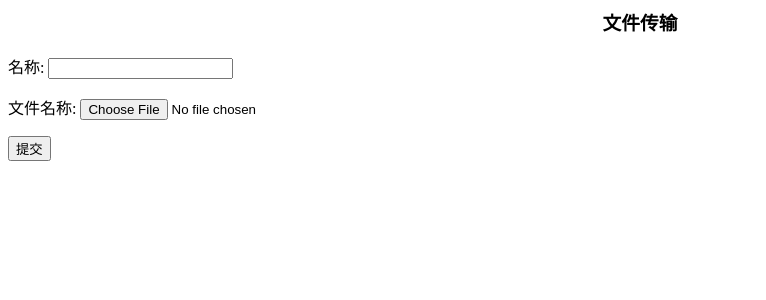
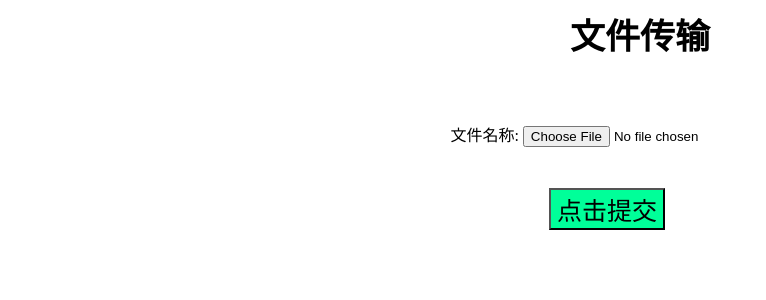
Before and after one commit to Bulando/haiguan, a Django app: page /testapp/upload/ in a window 1280 px wide. Shown: the top 300 px of the page, without its empty margins (0-766 px from the left). Run offline with Django 3.2, Linux system fonts and the light colour scheme.

Commit message:
文件上传，前端修改

```diff
--- a/customs/testapp/forms.py
+++ b/customs/testapp/forms.py
@@ -2,5 +2,6 @@ from django import forms
 
 
 class FileUploadForm(forms.Form):
-    name = forms.CharField(max_length=20, min_length=3, required=True, label='名称:')
+    #name = forms.CharField(max_length=20, min_length=3, required=True, label='名称:')
+    #my_file = forms.FileField(label='文件名称:', style="font-size: 30px;")
     my_file = forms.FileField(label='文件名称:')
--- a/customs/testapp/templates/testapp/fileup.html
+++ b/customs/testapp/templates/testapp/fileup.html
@@ -2,12 +2,13 @@
         <div class="row">
 
             <div class="col-md-8 col-md-offset-2">
-                <div><h3 style="text-align: center">{{what}}</h3></div>
+                <div><h3 style="text-align: center; font-size:35px;">{{what}}</h3></div>
                 <form method="post" enctype="multipart/form-data" action="{% url 'testapp:upload' %}"
-                      class="table table-bordered form-horizontal">
+                      class="table table-bordered form-horizontal" style="margin-top: 5%;margin-left: 35%;">
                     {% csrf_token %}
                     {{ form.as_p }}
-                    <input type="submit" value="提交"/>
+                    <input type="submit" value="点击提交"
+                           style="margin-left: 12%;margin-top: 3%;background-color: #00FF99;font-size: 25px;"/>
                 </form>
 
             </div>
```
